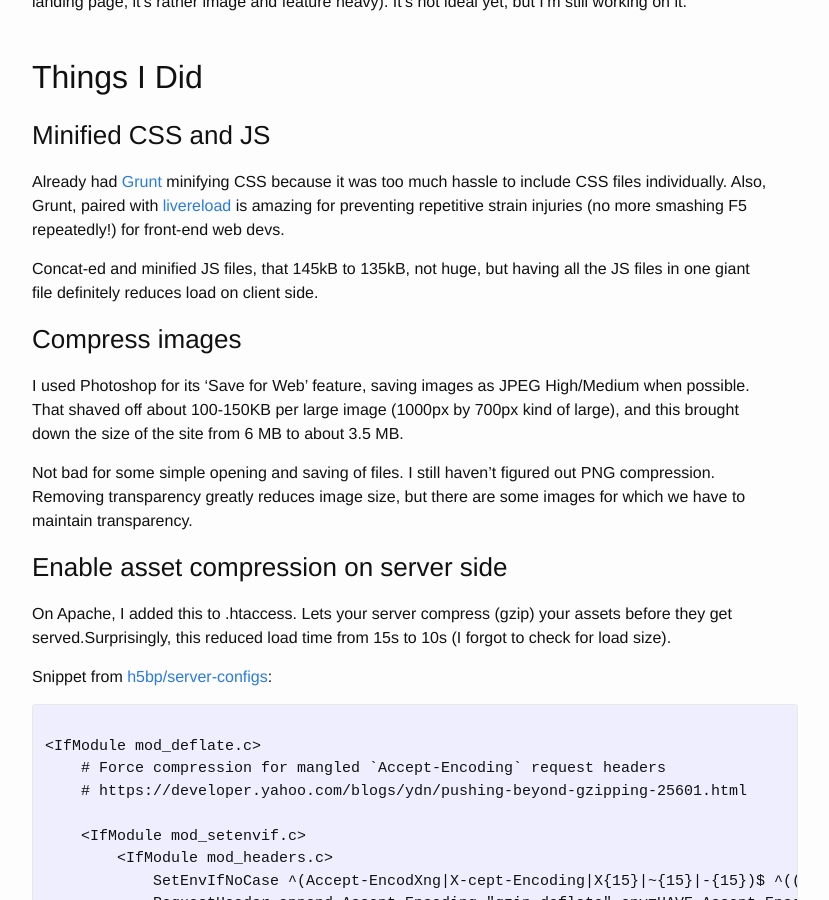
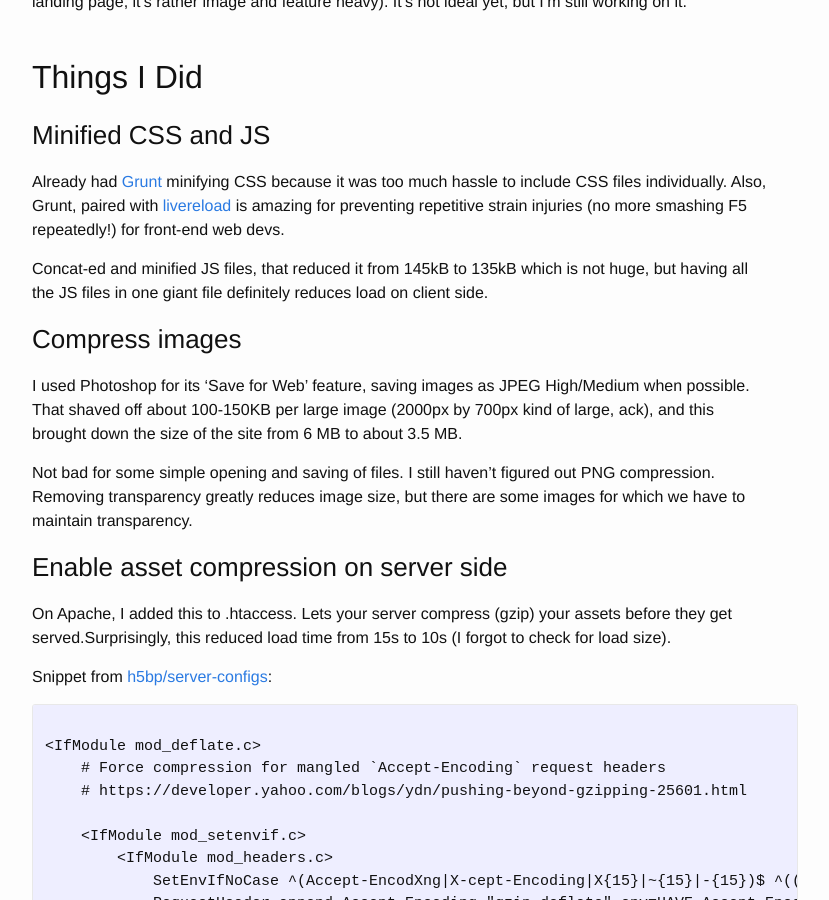
Before and after one commit to piratefsh/piratefsh.github.io, a Jekyll site: the page built from _posts/2015-01-23-freelance.md, in a window 1280 px wide and 900 px high, scrolled down 321 px. Shown: the whole window, without its empty margins (238-1067 px from the left). Built offline with Jekyll 4.4.1, drawn with Linux system fonts in a browser that asks for light colours.

Commit message:
Fix typos

```diff
--- a/_posts/2015-01-23-freelance.md
+++ b/_posts/2015-01-23-freelance.md
@@ -15,11 +15,11 @@ We started out with a 6 MB transfer load that took 15s. We're now at about 3.5 M
 ### Minified CSS and JS
 Already had [Grunt](http://gruntjs.com/) minifying CSS because it was too much hassle to include CSS files individually. Also, Grunt, paired with [livereload](https://github.com/gruntjs/grunt-contrib-livereload) is amazing for preventing repetitive strain injuries (no more smashing F5 repeatedly!) for front-end web devs.
 
-Concat-ed and minified JS files, that 145kB to 135kB, not huge, but having all the JS files in one giant file definitely reduces load on client side.
+Concat-ed and minified JS files, that reduced it from 145kB to 135kB which is not huge, but having all the JS files in one giant file definitely reduces load on client side.
 
 
 ### Compress images
-I used Photoshop for its 'Save for Web' feature, saving images as JPEG High/Medium when possible. That shaved off about 100-150KB per large image (1000px by 700px kind of large), and this brought down the size of the site from 6 MB to about 3.5 MB.
+I used Photoshop for its 'Save for Web' feature, saving images as JPEG High/Medium when possible. That shaved off about 100-150KB per large image (2000px by 700px kind of large, ack), and this brought down the size of the site from 6 MB to about 3.5 MB.
 
 Not bad for some simple opening and saving of files. I still haven't figured out PNG compression. Removing transparency greatly reduces image size, but there are some images for which we have to maintain transparency.
 
```
